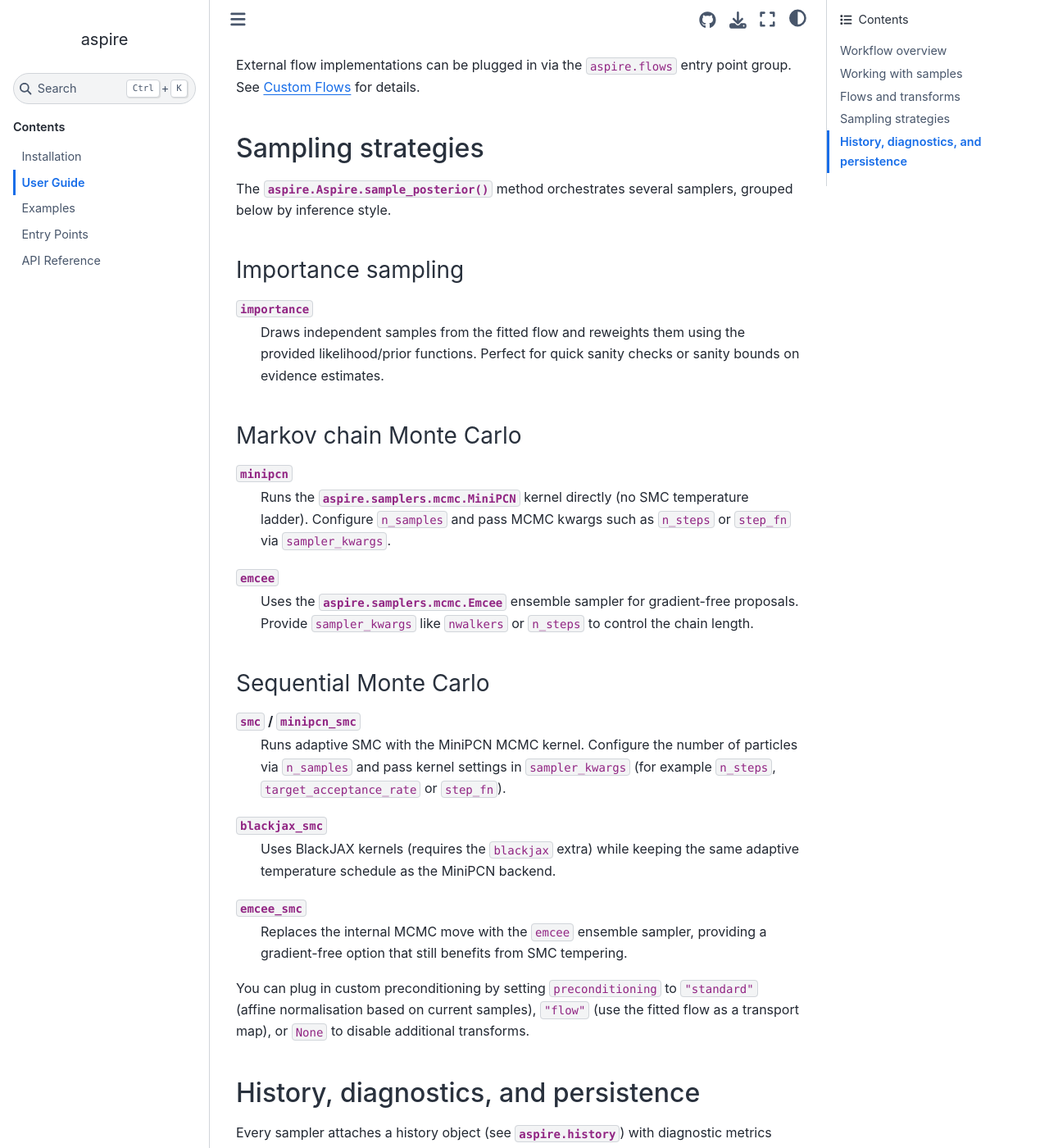
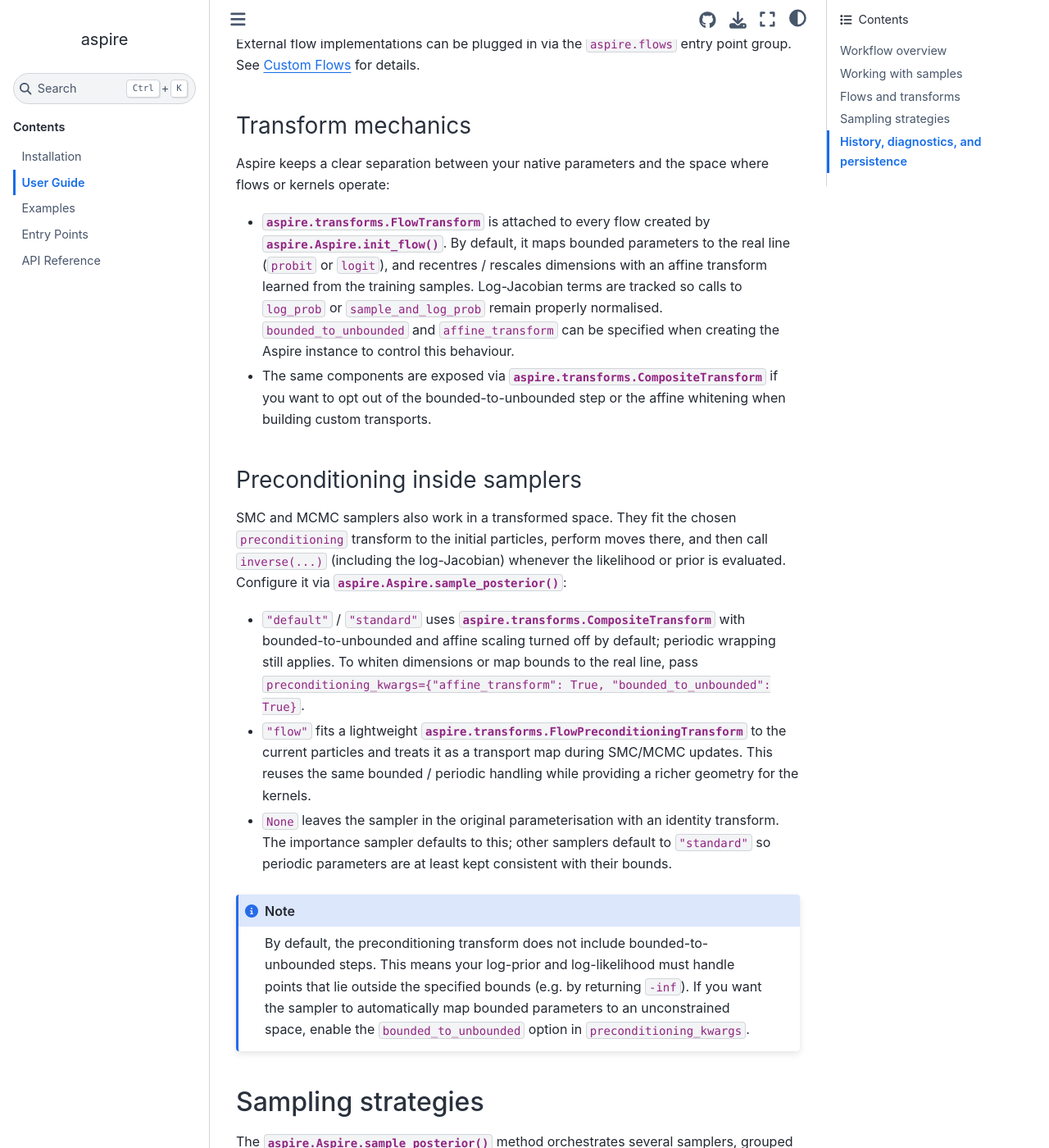
Before and after one commit to mj-will/aspire, a Sphinx documentation site: the page built from docs/user_guide.rst, in a window 1280 px wide and 1400 px high, scrolled down 1433 px. Shown: the whole window at 82% size. Built offline with Sphinx 7.4.7 and the Sphinx Book theme 1.1.4, drawn with Linux system fonts in a browser that asks for light colours; the version number could not be read and is left out; some of the changed text lies outside the part shown.

Commit message:
DOC: document transforms

```diff
--- a/docs/user_guide.rst
+++ b/docs/user_guide.rst
@@ -44,8 +44,8 @@
 Flows and transforms
 --------------------
 
-Aspire can work with any proposal that implements ``sample_and_log_prob`` and
-``log_prob``; normalising flows remain the default. Flows are defined via
+Aspire can work with any flow that implements ``sample_and_log_prob`` and
+``log_prob``. Flows are defined via
 :class:`aspire.flows.base.Flow` and instantiated by
 :meth:`aspire.Aspire.init_flow`. By default Aspire uses the ``zuko``
 implementation of Masked Autoregressive Flows on top of PyTorch. The flow is
@@ -60,6 +60,55 @@
 
 External flow implementations can be plugged in via the
 ``aspire.flows`` entry point group. See :ref:`custom_flows` for details.
+
+Transform mechanics
+~~~~~~~~~~~~~~~~~~~
+
+Aspire keeps a clear separation between your native parameters and the space
+where flows or kernels operate:
+
+* :class:`aspire.transforms.FlowTransform` is attached to every flow created by
+  :meth:`aspire.Aspire.init_flow`. By default, it maps bounded parameters to the real line (``probit`` or
+  ``logit``), and recentres / rescales dimensions with an affine
+  transform learned from the training samples. Log-Jacobian terms are tracked so
+  calls to ``log_prob`` or ``sample_and_log_prob`` remain properly normalised.
+  ``bounded_to_unbounded`` and ``affine_transform`` can be specified when creating
+  the Aspire instance to control this behaviour.
+* The same components are exposed via :class:`aspire.transforms.CompositeTransform`
+  if you want to opt out of the bounded-to-unbounded step or the affine
+  whitening when building custom transports.
+
+Preconditioning inside samplers
+~~~~~~~~~~~~~~~~~~~~~~~~~~~~~~~
+
+SMC and MCMC samplers also work in a transformed space. They fit the chosen
+``preconditioning`` transform to the initial particles, perform moves there, and
+then call ``inverse(...)`` (including the log-Jacobian) whenever the likelihood
+or prior is evaluated. Configure it via
+:meth:`aspire.Aspire.sample_posterior`:
+
+* ``"default"`` / ``"standard"`` uses :class:`aspire.transforms.CompositeTransform`
+  with bounded-to-unbounded and affine scaling turned off by default; periodic
+  wrapping still applies. To whiten dimensions or map bounds to the real line,
+  pass ``preconditioning_kwargs={"affine_transform": True, "bounded_to_unbounded": True}``.
+* ``"flow"`` fits a lightweight :class:`aspire.transforms.FlowPreconditioningTransform`
+  to the current particles and treats it as a transport map during SMC/MCMC
+  updates. This reuses the same bounded / periodic handling while providing a
+  richer geometry for the kernels.
+* ``None`` leaves the sampler in the original parameterisation with an identity
+  transform. The importance sampler defaults to this; other samplers default to
+  ``"standard"`` so periodic parameters are at least kept consistent with their
+  bounds.
+
+
+.. note::
+
+    By default, the preconditioning transform does not include bounded-to-unbounded
+    steps. This means your log-prior and log-likelihood must handle points that
+    lie outside the specified bounds (e.g. by returning ``-inf``). If you want
+    the sampler to automatically map bounded parameters to an unconstrained
+    space, enable the ``bounded_to_unbounded`` option in
+    ``preconditioning_kwargs``.
 
 Sampling strategies
 -------------------
@@ -101,11 +150,6 @@
     Replaces the internal MCMC move with the ``emcee`` ensemble sampler,
     providing a gradient-free option that still benefits from SMC tempering.
 
-You can plug in custom preconditioning by setting ``preconditioning`` to
-``"standard"`` (affine normalisation based on current samples), ``"flow"``
-(use the fitted flow as a transport map), or ``None`` to disable additional
-transforms.
-
 History, diagnostics, and persistence
 -------------------------------------
 
```
